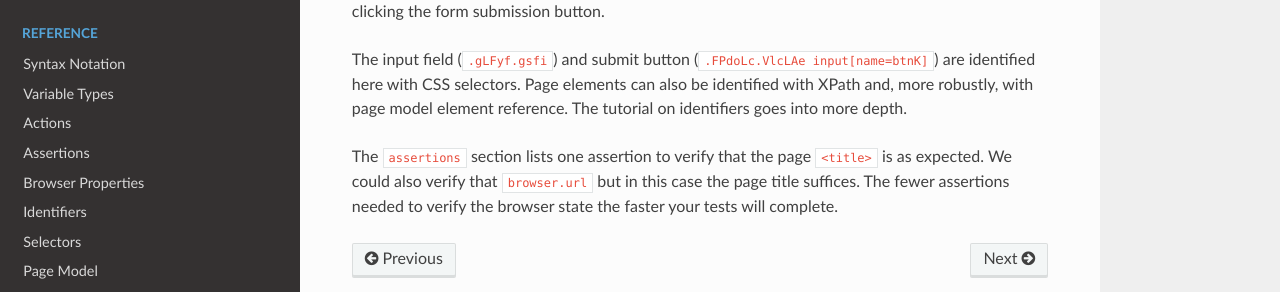
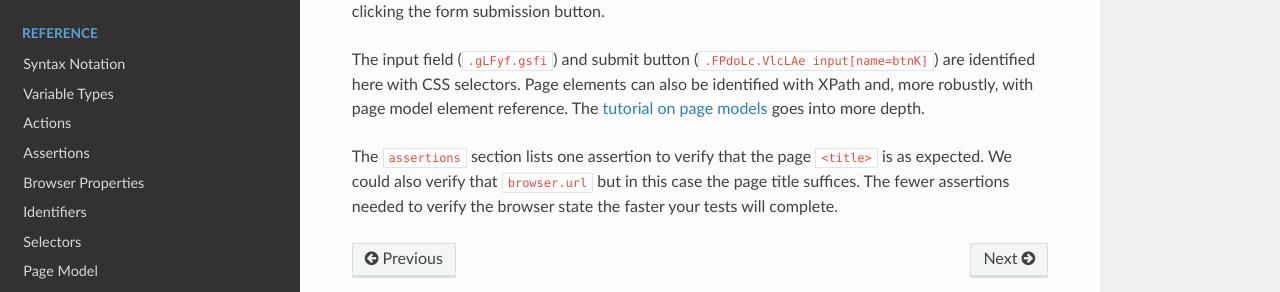
Before and after one commit to webignition/bas-spec, a Sphinx documentation site: the page built from docs/tutorial-test-suite.rst, in a window 1280 px wide and 900 px high, scrolled down 2016 px. Shown: the part 492-784 px from the top of the window. Built offline with Sphinx 7.4.7 and the Read the Docs theme 2.0.0, drawn with Linux system fonts in a browser that asks for light colours.

Commit message:
Replace: The tutorial on identifiers goes into more depth

```diff
--- a/docs/tutorial-test-suite.rst
+++ b/docs/tutorial-test-suite.rst
@@ -87,7 +87,7 @@ submission button.
 
 The input field (``.gLFyf.gsfi``) and submit button (``.FPdoLc.VlcLAe input[name=btnK]``) are identified here
 with CSS selectors. Page elements can also be identified with XPath and, more robustly, with page model element
-reference. The tutorial on identifiers goes into more depth.
+reference. The :doc:`tutorial on page models </tutorial-page-model>` goes into more depth.
 
 The ``assertions`` section lists one assertion to verify that the page ``<title>`` is as expected. We could also
 verify that ``browser.url`` but in this case the page title suffices. The fewer assertions needed to verify the browser
```
